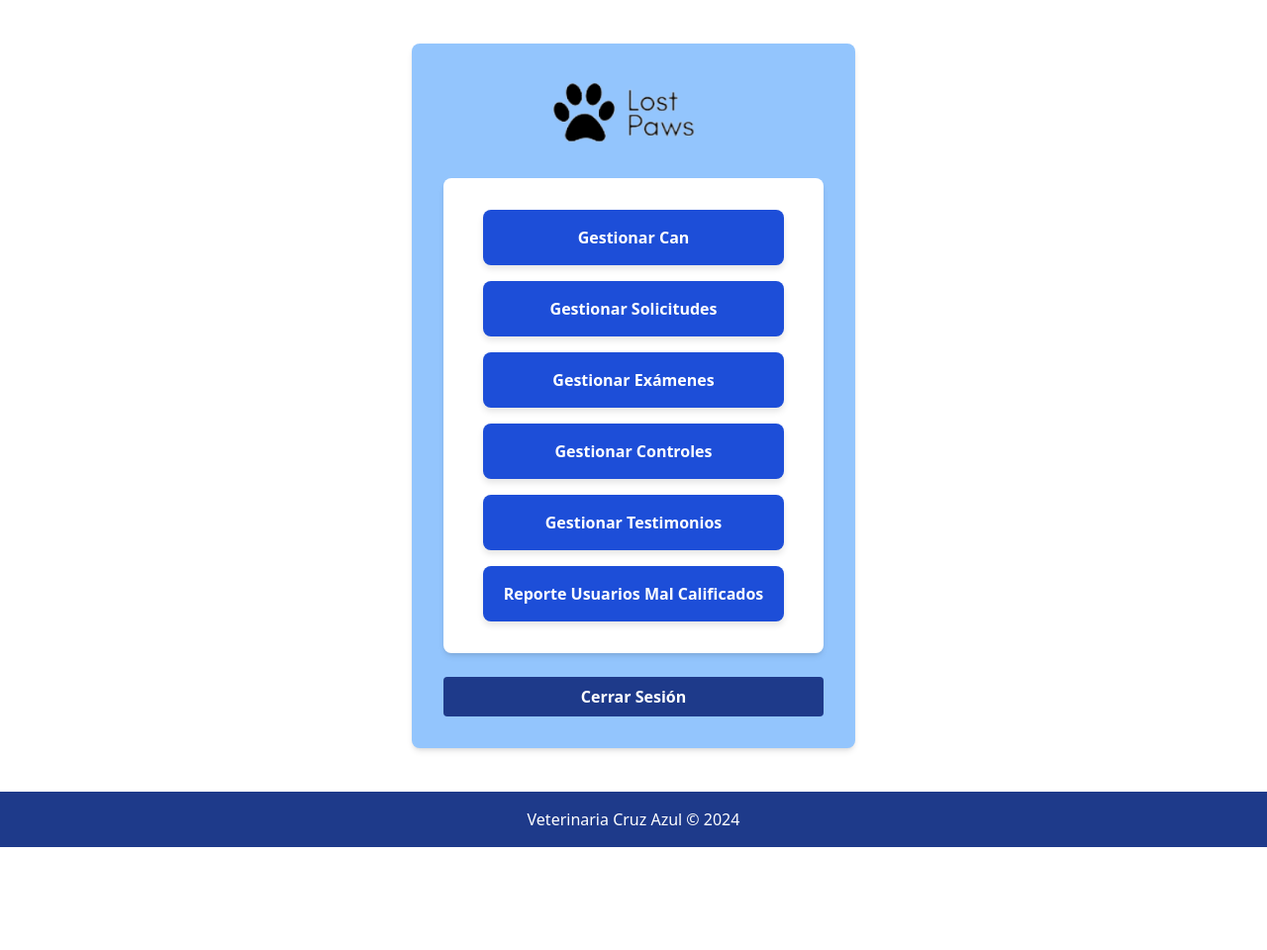
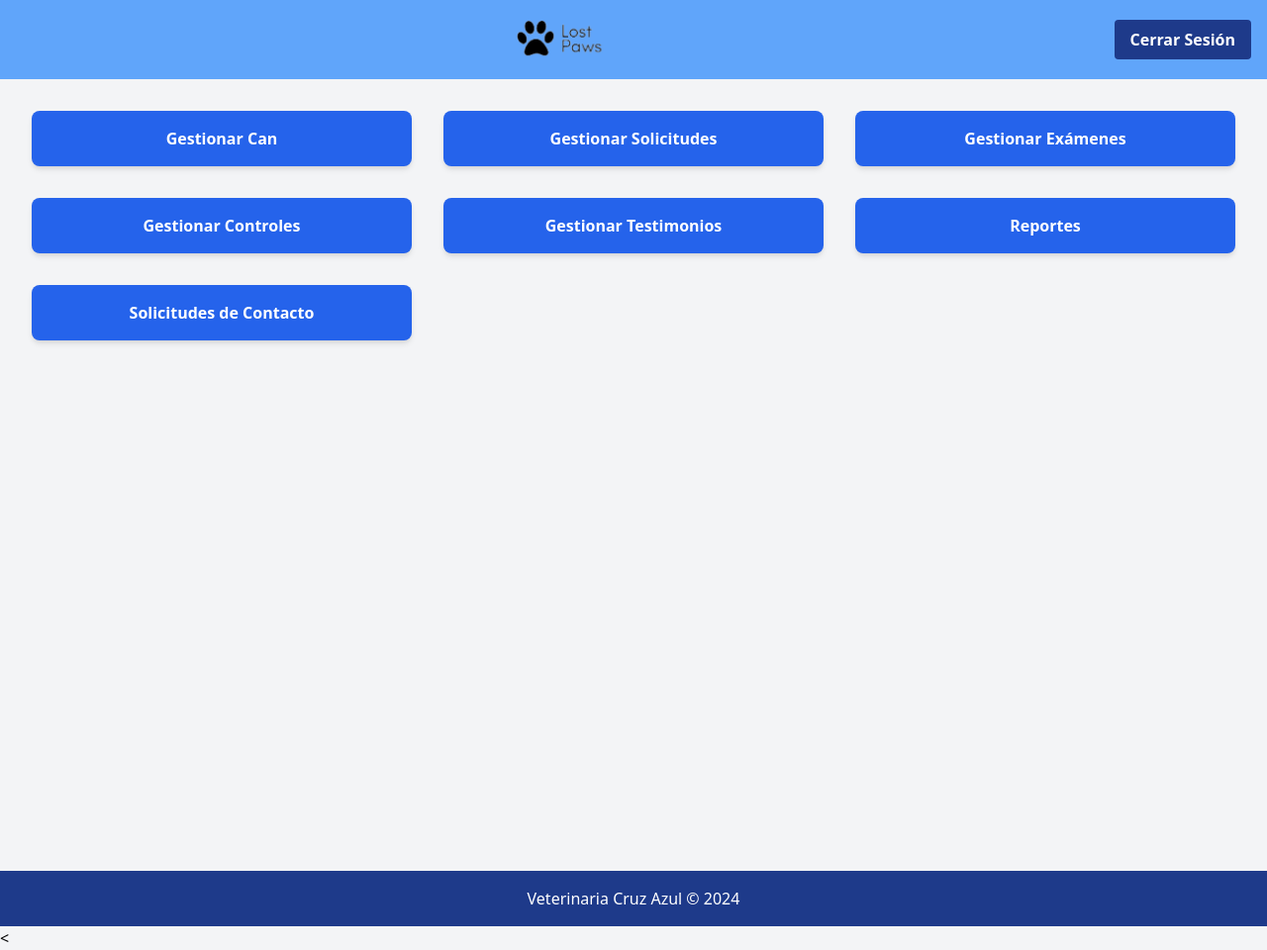
Before and after one commit to LostPawsNetwork/LostPawsWeb, a PHP site: page /presentacion/dashAdmin.php in a window 1280 px wide. Shown: the whole page at 99% size. Before the commit the page ends 856 px from the top, so only its background shows below. Run offline with PHP 8.4, Linux system fonts and the light colour scheme; the visitor is signed in with stand-in values (Sample User, id 1); some libraries are stand-ins or nearby versions.

Commit message:
dash con otros colores xd

```diff
--- a/src/presentacion/dashAdmin.php
+++ b/src/presentacion/dashAdmin.php
@@ -17,138 +17,56 @@ if (
 <head>
   <meta charset="UTF-8">
   <meta name="viewport" content="width=device-width, initial-scale=1.0">
-  <link rel="stylesheet" href="https://unpkg.com/leaflet/dist/leaflet.css" />
-  <script src="https://cdn.tailwindcss.com"></script>
-  <style>
-    .custom-button {
-        background-color: #1D4ED8;
-        color: white;
-        padding: 1rem;
-        border-radius: 0.5rem;
-        box-shadow: 0 4px 6px rgba(0, 0, 0, 0.1);
-        width: 95%;
-    max-width: 450px;
-    transition: transform 0.2s, background-color 0.2s;
-        transition: transform 0.2s, background-color 0.2s;
-        margin: 0 auto;
-        text-align: center;
-    }
-
-    .custom-button:hover {
-        background-color: #2563EB;
-        transform: scale(1.05);
-    }
-
-    .button-container {
-        display: flex;
-        flex-direction: column;
-        align-items: center;
-        gap: 1rem;
-    }
-
-    #video-background {
-      position: fixed;
-      top: 0;
-      left: 0;
-      width: 100%;
-      height: 100%;
-      object-fit: cover;
-      z-index: -1; /* Coloca el video detrás de todo el contenido */
-      filter: blur(10px); /* Desenfoque opcional para el video */
-    }
-
-
-  </style>
+  <link rel="stylesheet" href="https://cdn.jsdelivr.net/npm/tailwindcss@2.2.19/dist/tailwind.min.css">
 </head>
 
- <!-- <video id="video-background" autoplay muted loop class="absolute top-0 left-0 w-full h-full object-cover z-0 filter blur-lg">
-        <source src="../assets/videos/ayaha.mp4" type="video/mp4">
-        Your browser does not support the video tag.
-    </video>  -->
-    <div class="min-h-screen flex items-center justify-center">
-    <div class="bg-blue-300 p-4 sm:p-8 rounded-lg shadow-md w-full max-w-md mx-auto">
-    <div class="flex justify-center items-center">
-        <a href="/lostpaws/presentacion/landingPage.php">
-            <img src="../assets/images/logoLostPaws.png" alt="Logo" class="h-20" />
-        </a>
-    </div>
-    <br>
-        <div class="bg-white p-8 rounded-lg shadow-md w-full max-w-sm container mx-auto p-4">
+<body class="bg-gray-100">
 
-        <div class="flex flex-col gap-4 flex flex-col gap-4">
-                        <!-- Botón Gestionar Can -->
-                        <a href="gestionarCan.php">
-                            <div class="custom-button">
-                                <div class="font-bold">Gestionar Can</div>
-                            </div>
-                        </a>
+    <div class='flex'>
+        <?php include "../components/header3.html"; ?>
 
-                        <!-- Botón Gestionar Solicitudes -->
-                        <a href="gestionarSolicitudUsuario.php">
-                            <div class="custom-button">
-                                <div class="font-bold">Gestionar Solicitudes</div>
-                            </div>
-                        </a>
+        <div class="flex-1">
+            <!-- Contenido principal de la página -->
+            <div id="main-content" class='flex min-h-screen p-4 mt-20 text-center'>
+                <div class="container mx-auto p-4">
+                    <div class="grid grid-cols-1 sm:grid-cols-2 md:grid-cols-3 lg:grid-cols-3 gap-8">
+                        <a href="gestionarCan.php"><div class="bg-blue-600 hover:bg-blue-600 p-4 rounded-lg shadow-md font-bold transform transition duration-500 hover:scale-105 text-white">
+                            Gestionar Can
+                        </div></a>
+                        <a href="gestionarSolicitudUsuario.php"><div class="bg-blue-600 hover:bg-blue-600 p-4 rounded-lg shadow-md font-bold transform transition duration-500 hover:scale-105 text-white">
+                            Gestionar Solicitudes
+                        </div></a>
+                        <a href="gestionarExamenes.php"><div class="bg-blue-600 hover:bg-blue-600 p-4 rounded-lg shadow-md font-bold transform transition duration-500 hover:scale-105 text-white">
+                            Gestionar Exámenes
+                        </div></a>
+                        <a href="gestionarControl.php"><div class="bg-blue-600 hover:bg-blue-600 p-4 rounded-lg shadow-md font-bold transform transition duration-500 hover:scale-105 text-white">
+                            Gestionar Controles
+                        </div></a>
+                        <a href="gestionarTestimonios.php"><div class="bg-blue-600 hover:bg-blue-600 p-4 rounded-lg shadow-md font-bold transform transition duration-500 hover:scale-105 text-white">
+                            Gestionar Testimonios
+                        </div></a>
+                        <a href="reportes.php"><div class="bg-blue-600 hover:bg-blue-600 p-4 rounded-lg shadow-md font-bold transform transition duration-500 hover:scale-105 text-white">
+                            Reportes
+                        </div></a>
+                        <a href="gestionarContacto.php"><div class="bg-blue-600 hover:bg-blue-600 p-4 rounded-lg shadow-md font-bold transform transition duration-500 hover:scale-105 text-white">
+                            Solicitudes de Contacto
+                        </div></a>
 
-                        <!-- Botón Gestionar Exámenes -->
-                        <a href="gestionarExamenes.php">
-                            <div class="custom-button">
-                                <div class="font-bold">Gestionar Exámenes</div>
-                            </div>
-                        </a>
-
-                        <!-- Botón Gestionar Controles -->
-                        <a href="gestionarControl.php">
-                            <div class="custom-button">
-                                <div class="font-bold">Gestionar Controles</div>
-                            </div>
-                        </a>
-
-                        <!-- Botón Gestionar Testimonios -->
-                        <div class="custom-button">
-                            <div class="font-bold">Gestionar Testimonios</div>
-                        </div>
-
-                        <!-- Botón Reporte Usuarios Mal Calificados -->
-                        <a href="reporteUsuarios.php">
-                            <div class="custom-button">
-                                <div class="font-bold">Reporte Usuarios Mal Calificados</div>
-                            </div>
-                        </a>
-
-                        <!-- Solo visible para superadmin -->
                         <?php if ($_SESSION["tipoUsuario"] === "superadmin") { ?>
-                            <!-- Botón Gestionar Administradores -->
-                            <a href="gestionarAdministradores.php">
-                                <div class="custom-button">
-                                    <div class="font-bold">Gestionar Administradores</div>
-                                </div>
-                            </a>
-
-                            <!-- Botón Reporte Donaciones -->
-                            <a href="reporteDonaciones.php">
-                                <div class="custom-button">
-                                    <div class="font-bold">Reporte Donaciones</div>
-                                </div>
-                            </a>
+                            <a href="gestionarAdministradores.php"><div class="bg-blue-500 hover:bg-blue-600 p-4 rounded-lg shadow-md font-bold transform transition duration-500 hover:scale-105 text-white">
+                                Gestionar Administradores
+                            </div></a>
+                            <a href="reporteDonaciones.php"><div class="bg-blue-500 hover:bg-blue-600 p-4 rounded-lg shadow-md font-bold transform transition duration-500 hover:scale-105 text-white">
+                                Reporte Donaciones
+                            </div></a>
                         <?php } ?>
-
                     </div>
                 </div>
-                <br>
-                <a
-            href="/lostpaws/negocio/cerrarSesion.php"
-            class="bg-blue-900 hover:bg-blue-600 text-white font-bold py-2 px-4 rounded flex justify-center"
-        >
-            Cerrar Sesión
-        </a>
+            </div>
         </div>
     </div>
 
     <?php include "../components/footer.html"; ?>
 
     <script src="../scripts/dynamic.js"></script>
-    <script src="https://unpkg.com/leaflet/dist/leaflet.js"></script>
-    <script src="../scripts/map.js"></script>
-</body>
-</html>
+    <
```
